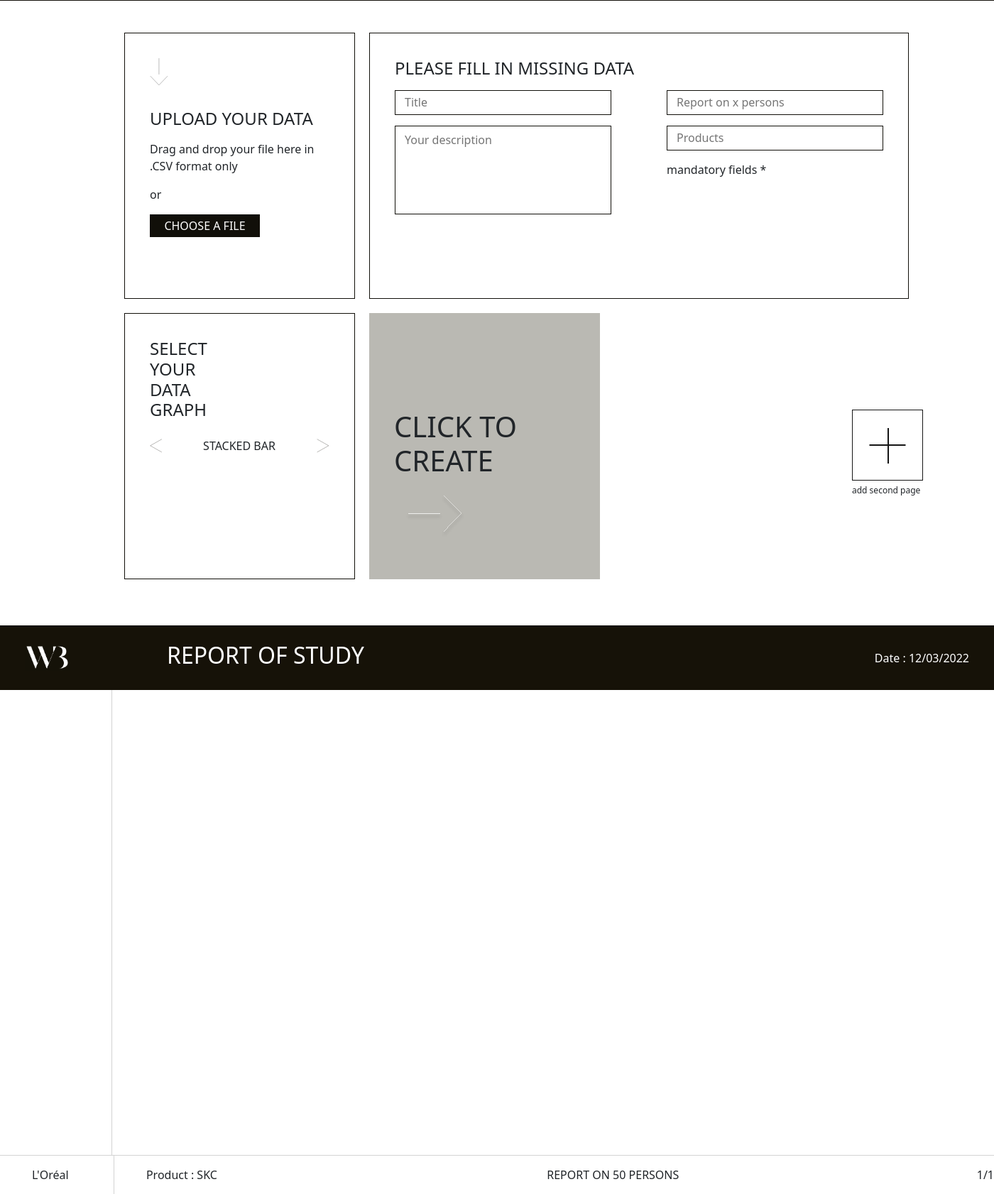
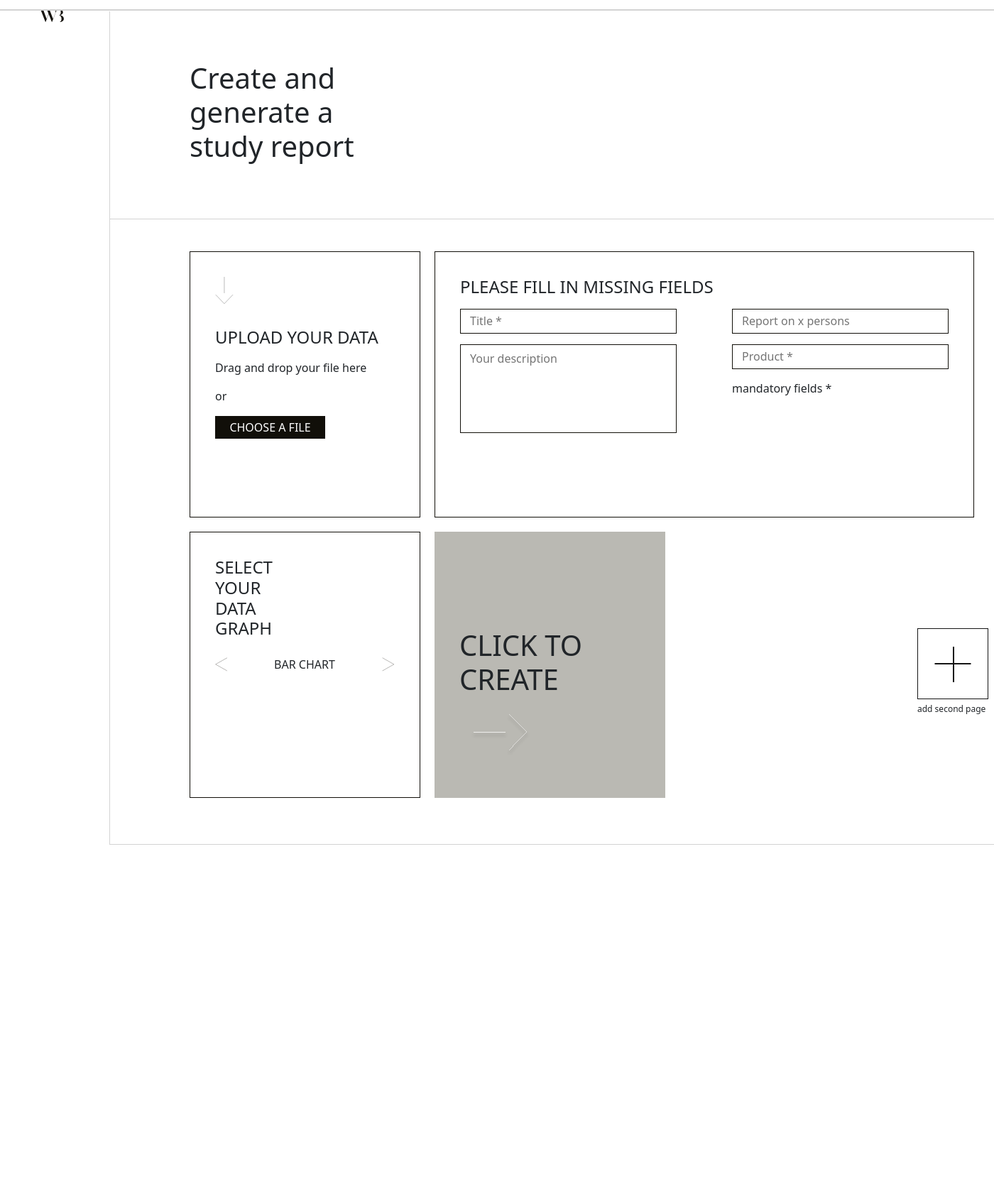
Before and after one commit to KameliaTag/HACKATHON_2022, a Symfony app: template templates/report/create.html.twig in a window 1400 px wide. Shown: the whole page at 71% size. After the commit the page ends 1190 px from the top, so only its background shows below. Run offline with Twig, Linux system fonts and the light colour scheme; the template is opened without the code that fills it, so the values that code supplies are empty; style sheets or scripts are compiled from the project's sources; some libraries are stand-ins or nearby versions.

Commit message:
link pages & review styles

```diff
--- a/assets/styles/content/_report_generation.scss
+++ b/assets/styles/content/_report_generation.scss
@@ -1,12 +1,21 @@
 
 .report-generation {
+
+  .head {
+    padding : 70px 8%;
+    border-left: 0.3px solid lightgrey;
+    margin-left: 11%;
+  }
+
   .report-builder-container {
-    border-top: 0.3px solid #110F09;
-    border-bottom: 0.3px solid #110F09;
+    border-top: 0.3px solid lightgrey;
+    border-bottom: 0.3px solid lightgrey;
+    border-left: 0.3px solid lightgrey;
+    margin-left: 11%;
+    padding-left: 8%;
 
     .report-builder {
       padding: 45px 0;
-      margin-left: 175px;
       width: fit-content;
 
       .area {
--- a/assets/styles/content/_visualizer.scss
+++ b/assets/styles/content/_visualizer.scss
@@ -3,6 +3,7 @@
   height: 100vh;
   display: flex;
   flex-direction: column;
+  margin-top: 100px;
 
   .dataviz-header {
     width: 100%;
--- a/templates/admin/index.html.twig
+++ b/templates/admin/index.html.twig
@@ -16,7 +16,7 @@
 		What do you want to do
 	</h1>
 	<div class="create">
-		<a href="#" class="generateR">CREATE AND GENERATE A STUDY REPORT</a>
+		<a href="{{ path('report_generation') }}" class="generateR">CREATE AND GENERATE A STUDY REPORT</a>
 		<h2 class="textcreat">New claims on large skin type cohorts
 		</h2>
 	</div>
--- a/templates/base/nav.html.twig
+++ b/templates/base/nav.html.twig
@@ -1,4 +1,4 @@
-<nav class="navbar navbar-expand-lg navbar-light  fixed-top">
+<nav class="navbar navbar-expand-lg navbar-light">
 	<div class="container">
 		<a
 			class="navbar-brand" href="/" style="position: absolute;left: 4.06%;right: 92.45%;top: 1.85%;	bottom: 94.81%;">
@@ -23,7 +23,7 @@
 			{% if is_granted('ROLE_ADMIN') %}
 				<ul class="navbar-nav ml-auto ml-90">
 					<li class="nav-item">
-						<a class="nav-link active" aria-current="page" href="#">CREATE A STUDY REPORT</a>
+						<a class="nav-link active" aria-current="page" href="{{ path('report_generation') }}">CREATE A STUDY REPORT</a>
 					</li>
 					<li class="nav-item">
 						<a class="nav-link active" aria-current="page" href="#">HISTORICAL</a>
--- a/templates/base/navbarhome.twig
+++ b/templates/base/navbarhome.twig
@@ -1,4 +1,4 @@
-<nav class="navbar navbar-expand-lg navbar-light  fixed-top">
+<nav class="navbar navbar-expand-lg navbar-light">
 	<div class="container">
 		<a
 			class="navbar-brand" href="/" style="position: absolute;left: 4.06%;right: 92.45%;top: 1.85%;	bottom: 94.81%;">
--- a/templates/report/_visualizer.html.twig
+++ b/templates/report/_visualizer.html.twig
@@ -24,8 +24,10 @@
 <div class="dataviz-footer">
     <div class="dv-client">L'Oréal</div>
     <div class="dv-wrapper flex justify-between items-center w-full">
-        <div class="dv-product">{{ product ?? 'Product : SKC' }}</div>
-        <div class="dv-population text-uppercase">Report on {{ population ?? 50 }} persons</div>
+        <div class="dv-product">{{ product ? 'Product : ' ~ product : 'Product : SKC' }}</div>
+        {% if population is defined %}
+            <div class="dv-population text-uppercase">Report on {{ population ?? 50 }} persons</div>
+        {% endif %}
         <div class="dv-page">1/1</div>
     </div>
 </div>
--- a/templates/report/create.html.twig
+++ b/templates/report/create.html.twig
@@ -3,10 +3,10 @@
 {% block title %}Create and generate a study report{% endblock %}
 
 {% block body %}
-{#    {{ include("base/navbarhome.twig") }}#}
+    {{ include("base/nav.html.twig") }}
     <div class="report-generation">
-        <div class="head">
-
+        <div class="head h-1/4">
+            <h1 class="w-1/4">Create and generate a study report</h1>
         </div>
         <div class="report-builder-container">
             <div class="report-builder">
@@ -16,7 +16,7 @@
                             <div class="pending-upload ">
                                 <img class="mb-3" src="{{ asset('images/arrow_download.svg') }}">
                                 <p><h4>UPLOAD YOUR DATA</h4></p>
-                                <p>Drag and drop your file here in .CSV format only</p>
+                                <p>Drag and drop your file here</p>
                                 <p>or</p>
                                 <div class="upload-wrapper">
                                     <input type="file" class="report-upload" name="report" id="report-upload">
@@ -32,16 +32,17 @@
                                 </div>
                                 <h2>Downloaded data</h2>
                                 <div class="upload-wrapper">
-                                    <button type="button" class="action-upload text-uppercase cursor-pointer">another file
+                                    <button type="button" class="action-upload text-uppercase cursor-pointer">another
+                                        file
                                     </button>
                                 </div>
                             </div>
                         </div>
                         <div class="form area large">
-                            <h4 class="text-uppercase mb-3">Please fill in missing data</h4>
+                            <h4 class="text-uppercase mb-3">Please fill in missing fields</h4>
                             <div class="flex w-full justify-between">
                                 <div class="flex-col">
-                                    <input type="text" id="title" name="title" class="form-input" placeholder="Title">
+                                    <input type="text" id="title" name="title" class="form-input" placeholder="Title *">
                                     <textarea class="form-input textarea" name="description" rows="5" cols="auto"
                                               placeholder="Your description"></textarea>
                                 </div>
@@ -49,7 +50,7 @@
                                     <input type="text" id="population" name="population" class="form-input"
                                            placeholder="Report on x persons">
                                     <input type="text" id="product" name="product" class="form-input"
-                                           placeholder="Products">
+                                           placeholder="Product *">
                                     <span>mandatory fields *</span>
                                 </div>
                             </div>
@@ -79,7 +80,7 @@
                                         <input type="radio" class="hidden" name="graph_type" value="pie2">
                                     </li>
                                     <li class="graph-type text-uppercase selected">
-                                        <span>Stacked bar</span>
+                                        <span>Bar chart</span>
                                         <input type="radio" class="hidden" name="graph_type" value="bar">
                                     </li>
                                 </ul>
@@ -106,9 +107,10 @@
                 </form>
             </div>
         </div>
-
-        <section id="data-visualization" class="data-visualization">
-            {% include 'report/_visualizer.html.twig' %}
-        </section>
+        {% if chart_data is defined %}
+            <section id="data-visualization" class="data-visualization">
+                {% include 'report/_visualizer.html.twig' %}
+            </section>
+        {% endif %}
     </div>
 {% endblock %}
```
Also changed, not shown: src/Controller/ReportController.php (+10 -4 lines), public/img/wb.png (deleted), 1 other file.
